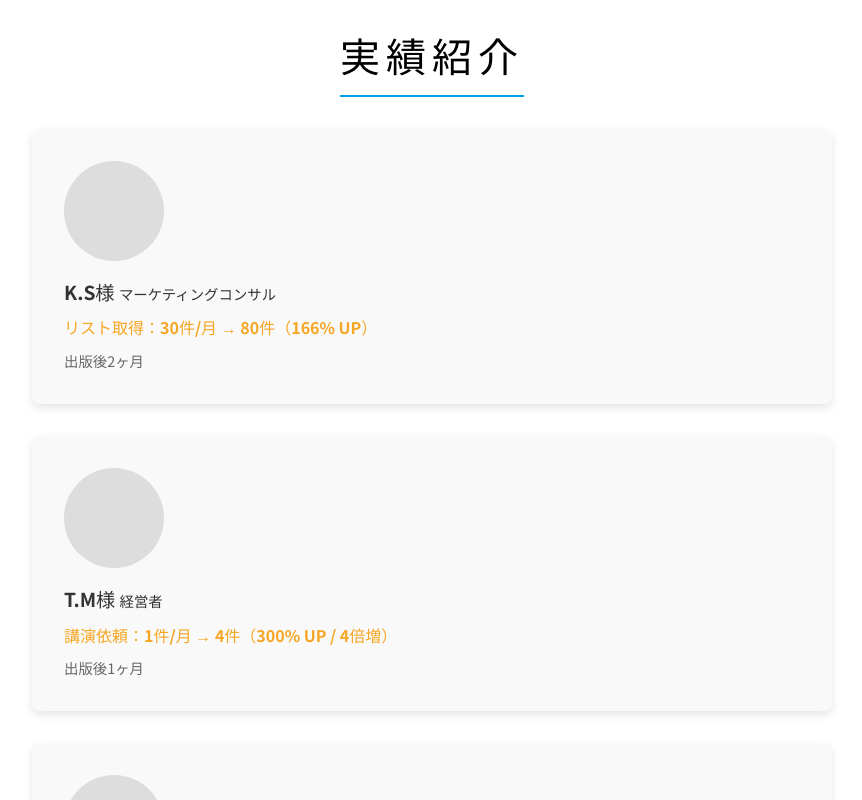
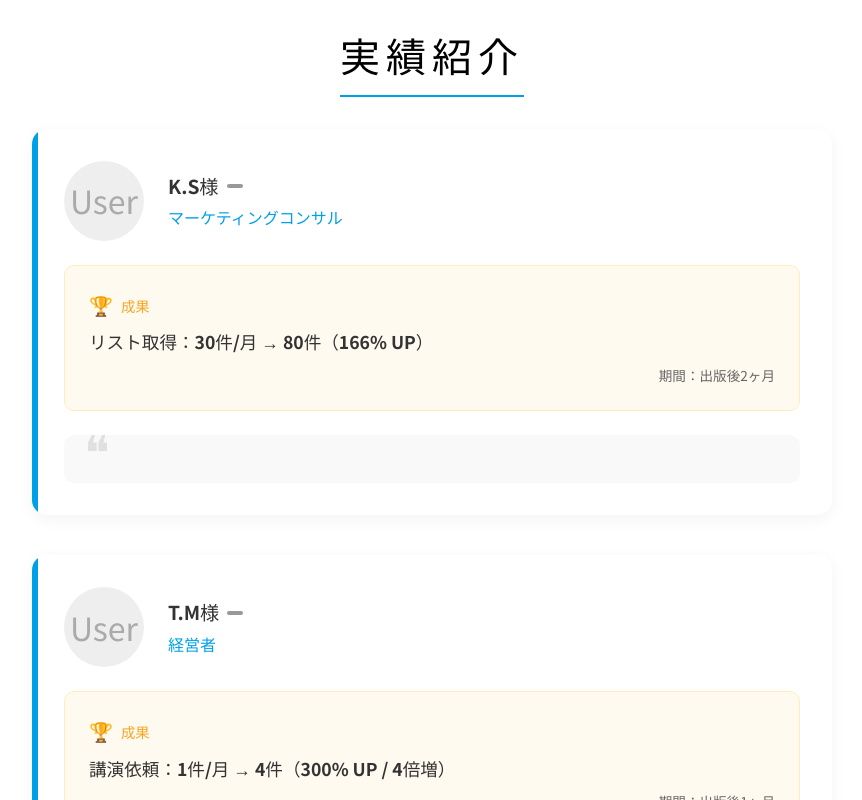
Before and after one commit to rikutoaimanga-max/Kindle-Publishing-Homepage, a React (Vite) app: page / in a window 1280 px wide. Shown: the part 3660-4460 px from the top of the page, without its empty margins (208-1070 px from the left). Built offline with nearby package versions, Linux system fonts and the light colour scheme.

Commit message:
Content: Implement new card design for Achievements section

```diff
--- a/src/components/Achievements.jsx
+++ b/src/components/Achievements.jsx
@@ -36,34 +36,97 @@ const Achievements = () => {
                 <div style={{
                     display: 'flex',
                     flexDirection: 'column',
-                    gap: '2rem',
+                    gap: '2.5rem',
                     maxWidth: '800px',
                     margin: '0 auto',
                     marginBottom: '4rem'
                 }}>
                     {clients.map((client, index) => (
                         <div key={index} style={{
-                            backgroundColor: '#f9f9f9',
+                            backgroundColor: '#fff',
+                            borderRadius: '15px',
                             padding: '2rem',
-                            borderRadius: '8px',
-                            textAlign: 'left', // Changed to left align
-                            boxShadow: '0 4px 10px rgba(0,0,0,0.1)',
+                            boxShadow: '0 4px 15px rgba(0,0,0,0.05)',
                             display: 'flex',
-                            flexDirection: 'column', // Keep vertical stack within card
-                            alignItems: 'flex-start' // Align items to start (left)
+                            flexDirection: 'column',
+                            gap: '1.5rem',
+                            textAlign: 'left',
+                            position: 'relative',
+                            overflow: 'hidden'
                         }}>
+                            {/* 装飾的な背景要素 */}
                             <div style={{
-                                width: '100px',
-                                height: '100px',
-                                backgroundColor: '#ddd',
-                                borderRadius: '50%',
-                                margin: '0 0 1rem 0' // Changed margin to zero on left/right, bottom 1rem
+                                position: 'absolute',
+                                top: 0,
+                                left: 0,
+                                width: '6px',
+                                height: '100%',
+                                backgroundColor: 'var(--color-secondary)'
+                            }}></div>
+
+                            {/* ヘッダーエリア：人物紹介 */}
+                            <div style={{ display: 'flex', alignItems: 'center', gap: '1.5rem', flexWrap: 'wrap' }}>
+                                {/* アイコン */}
+                                <div style={{
+                                    width: '80px',
+                                    height: '80px',
+                                    borderRadius: '50%',
+                                    backgroundColor: '#eee',
+                                    flexShrink: 0,
+                                    display: 'flex',
+                                    alignItems: 'center',
+                                    justifyContent: 'center',
+                                    fontSize: '2rem',
+                                    color: '#aaa'
+                                }}>
+                                    {/* Placeholder Icon */}
+                                    User
+                                </div>
+
+                                {/* プロフィール */}
+                                <div>
+                                    <div style={{ fontSize: '1.2rem', fontWeight: 'bold', marginBottom: '0.25rem', display: 'flex', alignItems: 'center', gap: '0.5rem', flexWrap: 'wrap' }}>
+                                        {client.name}
+                                        <span style={{ fontSize: '0.85rem', fontWeight: 'normal', color: '#fff', backgroundColor: '#999', padding: '2px 8px', borderRadius: '12px' }}>
+                                            {client.attribute}
+                                        </span>
+                                    </div>
+                                    <div style={{ fontSize: '1rem', color: 'var(--color-secondary)', fontWeight: 'bold' }}>
+                                        {client.title}
+                                    </div>
+                                </div>
+                            </div>
+
+                            {/* ボディエリア：成果 */}
+                            <div style={{
+                                backgroundColor: '#fffaf0', // 薄い暖色系
+                                border: '1px solid #ffeeba',
+                                padding: '1.5rem',
+                                borderRadius: '10px'
                             }}>
-                                {/* Image Placeholder */}
+                                <div style={{ fontSize: '0.9rem', fontWeight: 'bold', color: 'var(--color-accent)', marginBottom: '0.5rem', display: 'flex', alignItems: 'center', gap: '0.5rem' }}>
+                                    <span style={{ fontSize: '1.2rem' }}>🏆</span> 成果
+                                </div>
+                                <div style={{ fontSize: '1.1rem', fontWeight: 'bold', lineHeight: '1.6' }}>
+                                    {client.result}
+                                </div>
+                                <div style={{ fontSize: '0.85rem', color: '#666', marginTop: '0.5rem', textAlign: 'right' }}>
+                                    期間：{client.period}
+                                </div>
                             </div>
-                            <h3 style={{ fontSize: '1.2rem', marginBottom: '0.5rem' }}>{client.name} <span style={{ fontSize: '0.9rem', fontWeight: 'normal' }}>{client.title}</span></h3>
-                            <p style={{ fontWeight: 'bold', color: 'var(--color-accent)', marginBottom: '0.5rem' }}>{client.result}</p>
-                            <p style={{ fontSize: '0.9rem', color: '#666' }}>{client.period}</p>
+
+                            {/* フッターエリア：感想 */}
+                            <div style={{
+                                backgroundColor: '#f9f9f9',
+                                padding: '1.5rem',
+                                borderRadius: '10px',
+                                position: 'relative'
+                            }}>
+                                <div style={{ position: 'absolute', top: '-10px', left: '20px', fontSize: '3rem', color: '#e0e0e0', lineHeight: 1 }}>❝</div>
+                                <p style={{ fontSize: '0.95rem', lineHeight: '1.8', color: '#444', position: 'relative', zIndex: 1 }}>
+                                    {client.voice}
+                                </p>
+                            </div>
                         </div>
                     ))}
                 </div>
```
